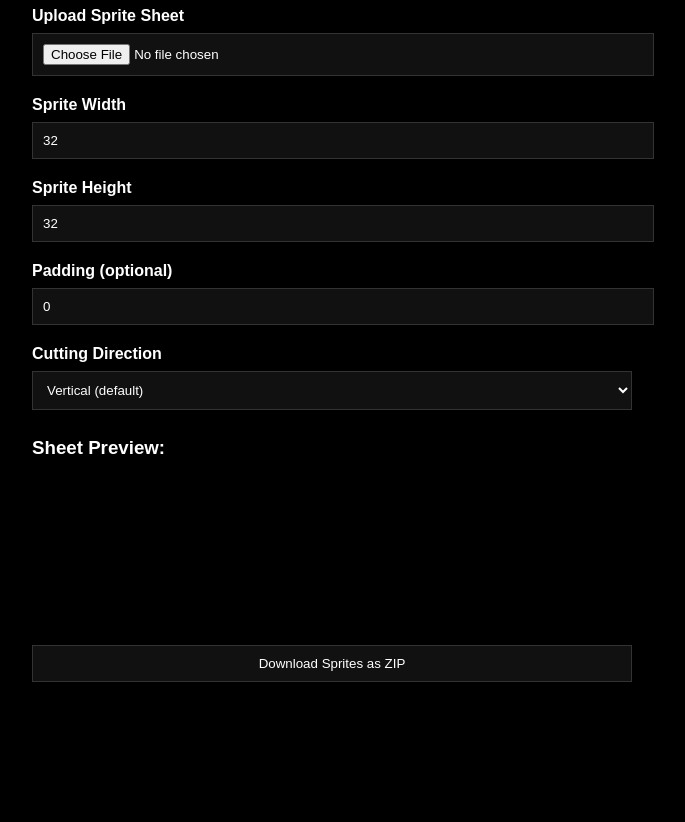
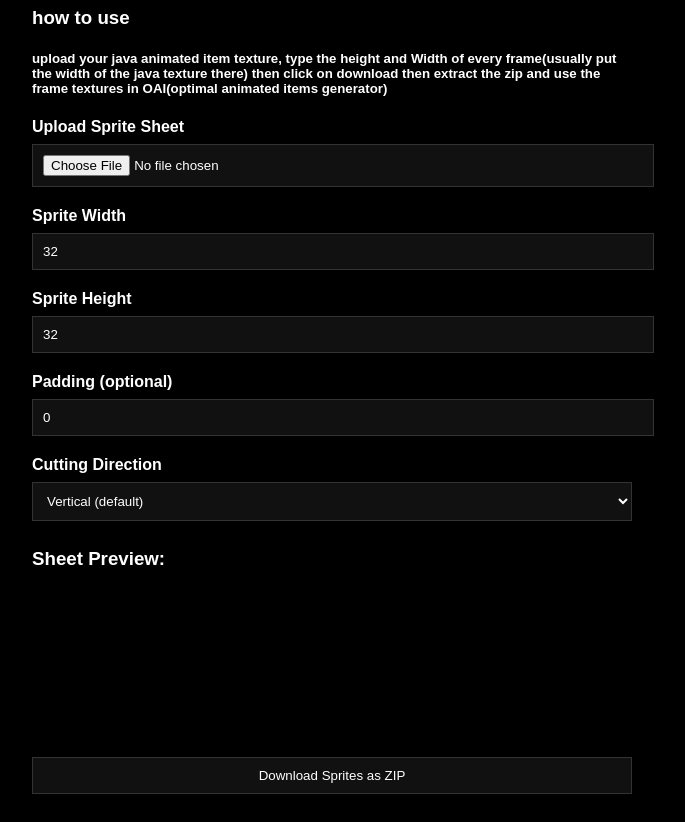
Before and after one commit to Sukrisus/Origin-Animated-items-maker, a plain HTML site: page cutter.html in a window 1280 px wide. Shown: the part 93-915 px from the top of the page, without its empty margins (308-993 px from the left). Before the commit the page ends 803 px from the top, so only its background shows below. Drawn offline with nearby package versions, Linux system fonts and the light colour scheme.

Commit message:
update cutter.html

```diff
--- a/cutter.html
+++ b/cutter.html
@@ -35,6 +35,8 @@
 </head>
 <body>
   <h1>Sprite Sheet Cutter</h1>
+  <h3>how to use</h3>
+  <h5>upload your java animated item texture, type the height and Width of every frame(usually put the width of the java texture there) then click on download then extract the zip and use the frame textures in OAI(optimal animated items generator)</h5>
 
   <label>Upload Sprite Sheet</label>
   <input type="file" id="sheetInput" accept="image/*">
```
